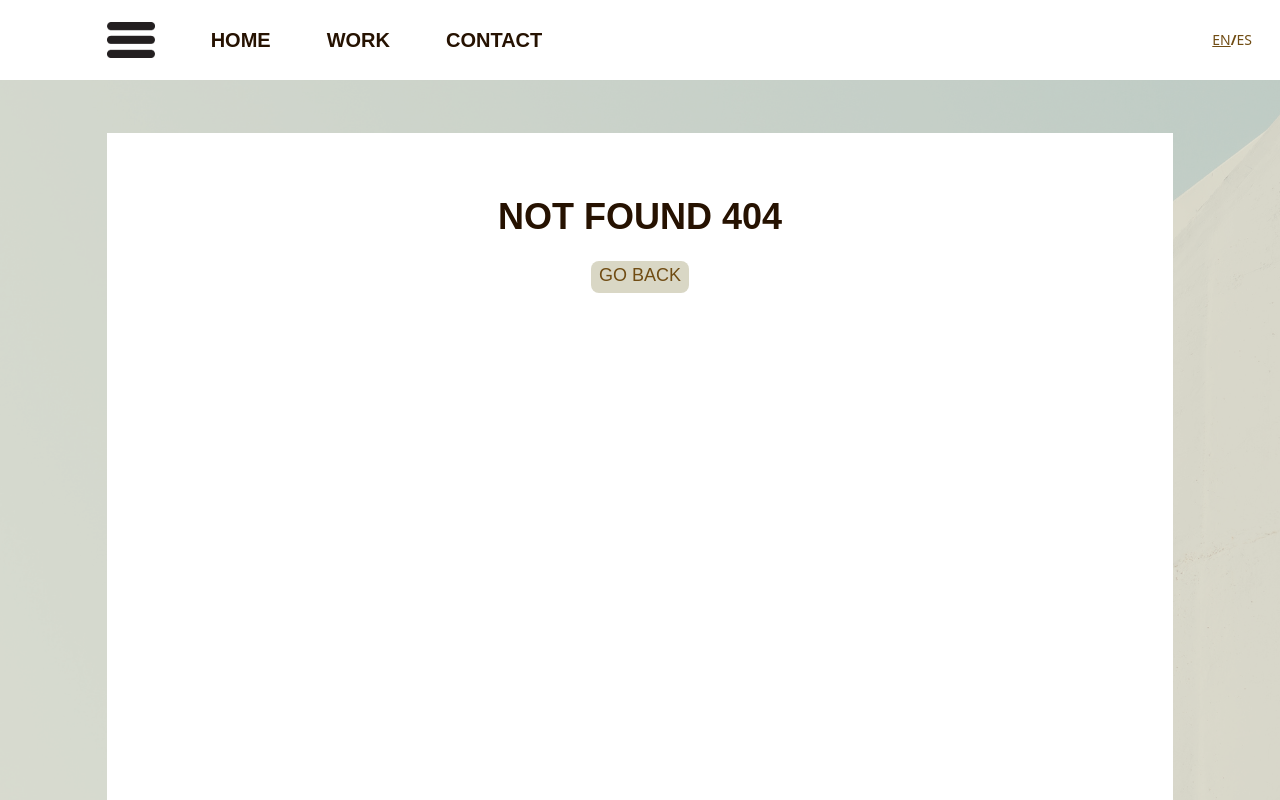
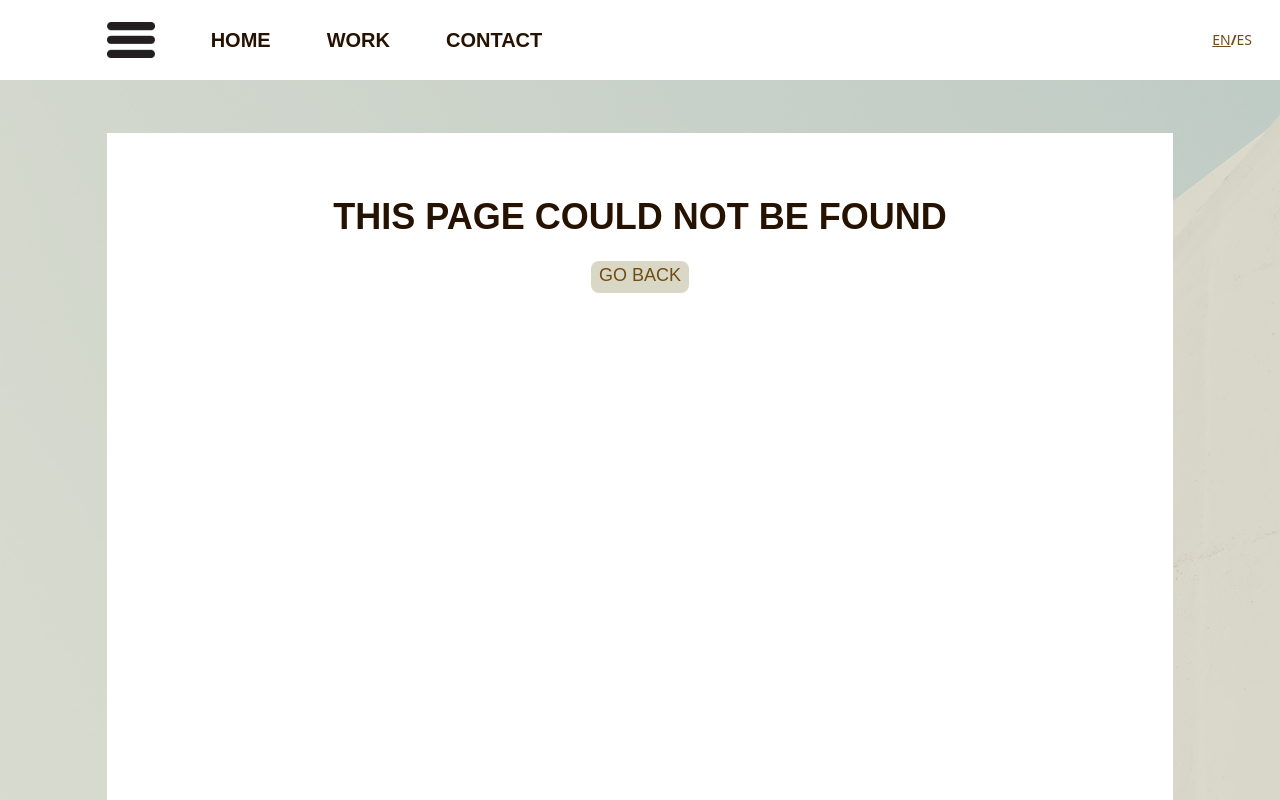
Before and after one commit to danielsantiago1230/GUILLERMO-QUINTERO-ROJAS, a Nuxt app: page /Work/1 in a window 1280 px wide. Before the commit this address had no page. Built offline with nearby package versions, Linux system fonts and the light colour scheme.

Commit message:
handle Error web page

```diff
--- a/pages/Work/_id.vue
+++ b/pages/Work/_id.vue
@@ -4,7 +4,7 @@
     <main class="h-full w-full bg-gray-bg bg-opacity-70 flex justify-center items-end">
       <div class="h-5/6 w-5/6 bg-white flex flex-col items-center">
         <h1 class="font-grotesk font-extrabold text-xl lg:text-3xl xl:text-4xl text-brown-dark lg:mt-12 xl:mt-16">
-          {{ id[index] !== undefined ? `${id[index].title}` : english ? 'NOT FOUND 404' : 'PAGINA NO ENCONTRADA 404' }}
+          {{ id[index] !== undefined ? `${id[index].title}` : english ? 'THIS PAGE COULD NOT BE FOUND' : 'PAGINA NO ENCONTRADA' }}
         </h1>
         <button class="font-montserrat mt-6 md:text-base xl:text-lg text-xs rounded-lg px-2 h-8 w-auto drop-shadow-md text-brown-button bg-gray-bg" :class="id[index] !== undefined ? 'hidden': 'flex'" @click="() => $router.push('/work')">
           {{ english ? 'GO BACK' : 'REGRESAR' }}
```
